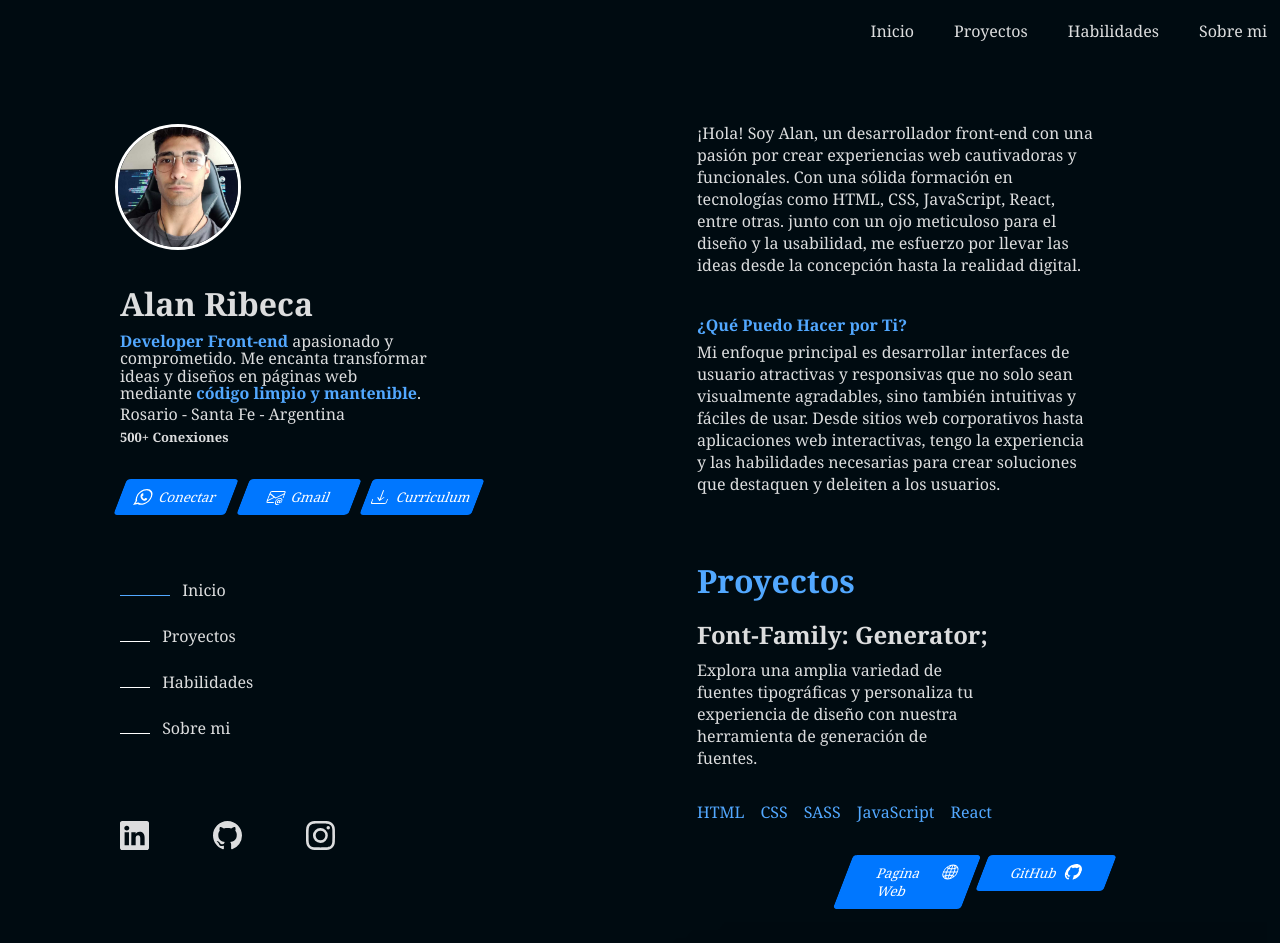
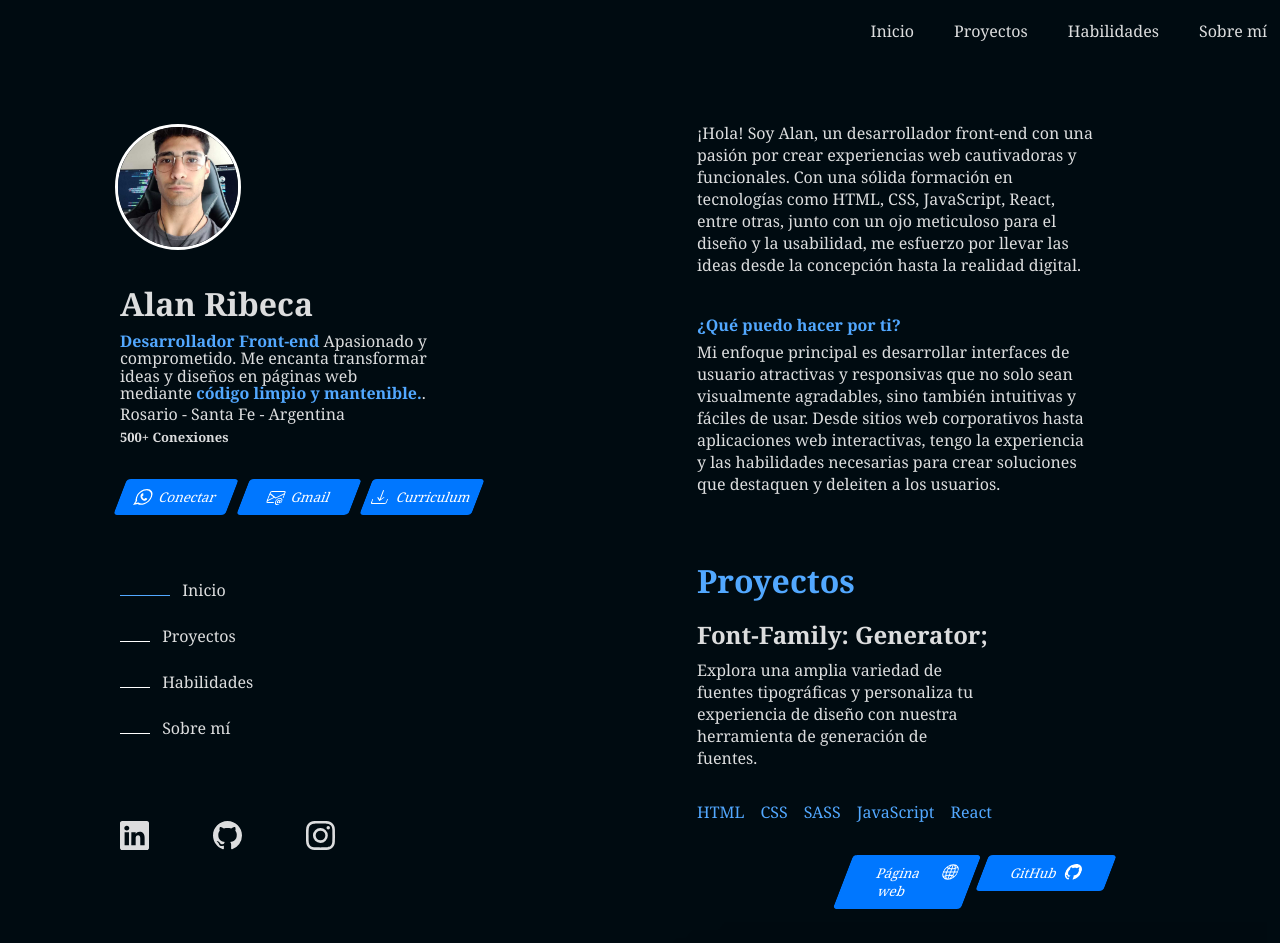
Before and after one commit to stivcode21/Colaboracion-Portafolio, a React (Vite) app: page / in a window 1280 px wide. Shown: the top 943 px of the page. Built offline with nearby package versions, Linux system fonts and the light colour scheme.

Commit message:
correccion lista

```diff
--- a/src/components/header/Header.jsx
+++ b/src/components/header/Header.jsx
@@ -22,7 +22,7 @@ export const Header = () => {
               <a href="#habilidades"> Habilidades </a>
             </li>
             <li className="liHeader sobreMi">
-              <a href="#sobreMi"> Sobre mi </a>
+              <a href="#sobreMi"> Sobre mí </a>
             </li>
           </ul>
         </nav>
--- a/src/components/informacion/TextoInfo.jsx
+++ b/src/components/informacion/TextoInfo.jsx
@@ -7,12 +7,12 @@ export const TextoInfo = () => {
             ¡Hola! Soy Alan, un desarrollador front-end con una pasión por crear
             experiencias web cautivadoras y funcionales. Con una sólida
             formación en tecnologías como HTML, CSS, JavaScript, React, entre
-            otras. junto con un ojo meticuloso para el diseño y la usabilidad,
+            otras, junto con un ojo meticuloso para el diseño y la usabilidad,
             me esfuerzo por llevar las ideas desde la concepción hasta la
             realidad digital.
           </p>
           <p className="pInfo">
-            <strong className="strongInfo">¿Qué Puedo Hacer por Ti?</strong>
+            <strong className="strongInfo">¿Qué puedo hacer por ti?</strong>
             Mi enfoque principal es desarrollar interfaces de usuario atractivas
             y responsivas que no solo sean visualmente agradables, sino también
             intuitivas y fáciles de usar. Desde sitios web corporativos hasta
--- a/src/components/presentacion/Presentacion.jsx
+++ b/src/components/presentacion/Presentacion.jsx
@@ -65,20 +65,16 @@ export const Presentacion = () => {
     <>
       <section className="presentacion">
         <div className="foto">
-          <img
-            className="fotoMia"
-            src="./img/fotoCV.jpg"
-            alt="foto de Alan"
-          />
+          <img className="fotoMia" src="./img/fotoCV.jpg" alt="foto de Alan" />
         </div>
 
         <article className="info">
           <h1 className="titulo">Alan Ribeca</h1>
           <p className="profesion">
-            <strong className="colorTexto">Developer Front-end</strong>{" "}
-            apasionado y comprometido. Me encanta transformar ideas y diseños en
+            <strong className="colorTexto">Desarrollador Front-end</strong>{" "}
+            Apasionado y comprometido. Me encanta transformar ideas y diseños en
             páginas web mediante{" "}
-            <strong className="colorTexto">código limpio y mantenible</strong>.
+            <strong className="colorTexto">código limpio y mantenible.</strong>.
           </p>
           <p className="direccion">Rosario - Santa Fe - Argentina</p>
           <strong className="contacto">500+ Conexiones</strong>
@@ -105,7 +101,7 @@ export const Presentacion = () => {
             </li>
             <li className="liMarcado">
               <strong className="lineaMarcadora" id="sobreMiLink"></strong>{" "}
-              Sobre mi
+              Sobre mí
             </li>
           </ul>
         </section>
--- a/src/components/presentacion/presentacion.scss
+++ b/src/components/presentacion/presentacion.scss
@@ -83,7 +83,7 @@
 
       &.uno {
         &::before {
-          content: "linkedin";
+          content: "LinkedIn";
           position: absolute;
           color: white;
           top: 130%;
@@ -98,7 +98,7 @@
 
       &.dos {
         &::before {
-          content: "github";
+          content: "GitHub";
           position: absolute;
           color: white;
           top: 130%;
@@ -113,7 +113,7 @@
 
       &.tres {
         &::before {
-          content: "instagram";
+          content: "Instagram";
           position: absolute;
           color: rgba(255, 255, 255, 0.959);
           top: 130%;
--- a/src/components/proyectos/Proyectos.jsx
+++ b/src/components/proyectos/Proyectos.jsx
@@ -14,7 +14,7 @@ export const Proyectos = () => {
     {
       title: "Gamer-top",
       description:
-      "Explora la última tecnología en electrodomésticos y dispositivos electrónicos en nuestra tienda en línea.",
+        "Explora la última tecnología en electrodomésticos y dispositivos electrónicos en nuestra tienda en línea.",
       link: "https://gamertopp.netlify.app/",
       github: "https://github.com/Alan-Ribeca/EntregaFinal-Ribeca/tree/main",
       image: "./img/proyecTienda.png",
@@ -32,7 +32,7 @@ export const Proyectos = () => {
     {
       title: "MemoBloc",
       description:
-        "Un espacio simple para tus ideas brillantes. Nuestro bloc de notas en línea ofrece una plataforma sin complicaciones para capturar tus pensamientos en cualquier momento y en cualquier lugar. ",
+        "Un espacio simple para tus ideas brillantes. Nuestro bloc de notas en línea ofrece una plataforma sin complicaciones para capturar tus pensamientos en cualquier momento y en cualquier lugar.",
       link: "https://memobloc.netlify.app/",
       github: "https://github.com/Alan-Ribeca/Bloc-de-nota",
       image: "./img/proyectSecundario.png",
@@ -43,7 +43,12 @@ export const Proyectos = () => {
   return (
     <>
       {proyectos.map(({ title, description, link, github, image, tags }) => (
-        <section id="proyectos" key={title} className="proyecs" data-aos="fade-left">
+        <section
+          id="proyectos"
+          key={title}
+          className="proyecs"
+          data-aos="fade-left"
+        >
           <div className="proyectInfo">
             <h3 className="titleProyect">{title}</h3>
             <p className="pProyects">{description}</p>
@@ -62,7 +67,7 @@ export const Proyectos = () => {
                 className="aProyects"
               >
                 <button className="btnProyectos">
-                  Pagina Web
+                  Página web
                   <svg
                     xmlns="http://www.w3.org/2000/svg"
                     width="16"
--- a/src/components/sobreMi/SobreMi.jsx
+++ b/src/components/sobreMi/SobreMi.jsx
@@ -3,13 +3,13 @@ import "./sobreMi.scss";
 export const SobreMi = () => {
   return (
     <section id="sobreMi" className="sobreMi">
-        <h3 className="titleSobreMi">Sobre Mi</h3>
+      <h3 className="titleSobreMi">Sobre Mí</h3>
       <p className="sobreMiP">
-        Hola de nuevo, en esta seccion quiero que me conozcas un poco mas, soy
+        Hola de nuevo, en esta sección quiero que me conozcas un poco más. Soy
         un desarrollador web junior con una pasión por aprender y crecer en el
         campo de la tecnología. Aunque soy nuevo en la industria, he adquirido
-        un sólido conjunto de habilidades en los lenguajes que viste mas arriba,
-        y todo eso a través de mi formación y proyectos personales.
+        un sólido conjunto de habilidades en los lenguajes que mencionaste
+        anteriormente, todo gracias a mi formación y proyectos personales.
       </p>
       <p className="sobreMiP">
         Durante mi tiempo libre, disfruto explorando nuevas tecnologías y
@@ -19,7 +19,7 @@ export const SobreMi = () => {
         a mí mismo.
       </p>
       <p className="sobreMiP">
-        Al ser una persona creativa, organizada y detallista, esas cualidades
+        Al ser una persona creativa, organizada y detallista, esas cualidades,
         junto con mi entusiasmo por la programación y la resolución de
         problemas, me hacen un candidato ideal para cualquier equipo de
         desarrollo.
--- a/src/components/tecnologias/Tecnologias.jsx
+++ b/src/components/tecnologias/Tecnologias.jsx
@@ -4,15 +4,15 @@ export const Tecnologias = () => {
   return (
     <section className="tecnologias" id="habilidades">
       <div className="img">
-        <h3 className="h3">Tecnologias y habilidades</h3>
+        <h3 className="h3">Tecnologías y habilidades</h3>
         <div className="logosImg">
-          <img src="..//img/html.svg" alt="logoCss" />
-          <img src="..//img/css.svg" alt="" />
-          <img src="..//img/sass.svg" alt="" />
-          <img src="..//img/javascript.svg" alt="" />
-          <img src="..//img/react.svg" alt="" />
-          <img src="..//img/git.svg" alt="" />
-          <img src="..//img/githubb.svg" alt="" />
+          <img src="..//img/html.svg" alt="logoHTML" />
+          <img src="..//img/css.svg" alt="logoCss" />
+          <img src="..//img/sass.svg" alt="logoSASS" />
+          <img src="..//img/javascript.svg" alt="logoJavaScript" />
+          <img src="..//img/react.svg" alt="logoReact" />
+          <img src="..//img/git.svg" alt="logoGit" />
+          <img src="..//img/githubb.svg" alt="logoGitHub" />
         </div>
       </div>
 
```
